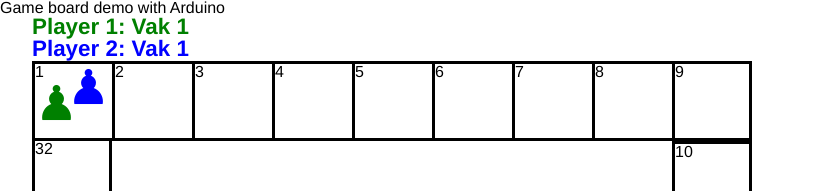
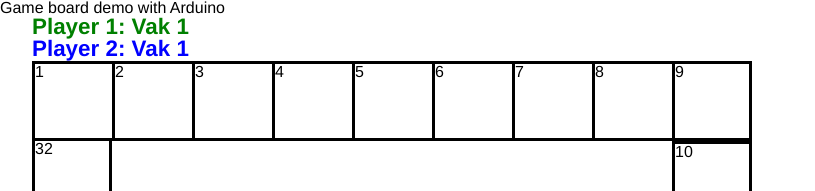
Before and after one commit to cesardg/int4-team14-frontend, a Next.js app: page /board in a window 1280 px wide. Shown: the top 191 px of the page, without its empty margins (0-815 px from the left). Built offline with nearby package versions, Linux system fonts and the light colour scheme.

Commit message:
update bord module

```diff
--- a/components/GameBoard.js
+++ b/components/GameBoard.js
@@ -1,6 +1,7 @@
 import styles from "./GameBoard.module.css";
 
 const GameBoard = ({ currentField1, currentField2 }) => {
+  console.log(currentField1, currentField2);
   let fieldsRow1 = [
     [1, 1, "start"],
     [2, 2, "empty"],
@@ -52,10 +53,10 @@ const GameBoard = ({ currentField1, currentField2 }) => {
             <div key={field[0]} className={styles.fieldRow1}>
               <p>{field[0]}</p>
               <p className={styles.pion1}>
-                {currentField1 == field[1] ? "♟" : ""}
+                {currentField1[0] == field[1] ? "♟" : ""}
               </p>
               <p className={styles.pion2}>
-                {currentField2 == field[1] ? "♟" : ""}
+                {currentField2[0] == field[1] ? "♟" : ""}
               </p>
             </div>
           ))}
@@ -65,10 +66,10 @@ const GameBoard = ({ currentField1, currentField2 }) => {
             <div key={field[0]} className={styles.fieldRow2}>
               <p>{field[0]}</p>
               <p className={styles.pion1}>
-                {currentField1 == field[1] ? "♟" : ""}
+                {currentField1[0] == field[1] ? "♟" : ""}
               </p>
               <p className={styles.pion2}>
-                {currentField2 == field[1] ? "♟" : ""}
+                {currentField2[0] == field[1] ? "♟" : ""}
               </p>
             </div>
           ))}
@@ -78,10 +79,10 @@ const GameBoard = ({ currentField1, currentField2 }) => {
             <div key={field[0]} className={styles.fieldRow3}>
               <p>{field[0]}</p>
               <p className={styles.pion1}>
-                {currentField1 == field[1] ? "♟" : ""}
+                {currentField1[0] == field[1] ? "♟" : ""}
               </p>
               <p className={styles.pion2}>
-                {currentField2 == field[1] ? "♟" : ""}
+                {currentField2[0] == field[1] ? "♟" : ""}
               </p>
             </div>
           ))}
@@ -91,10 +92,10 @@ const GameBoard = ({ currentField1, currentField2 }) => {
             <div key={field[0]} className={styles.fieldRow4}>
               <p>{field[0]}</p>
               <p className={styles.pion1}>
-                {currentField1 == field[1] ? "♟" : ""}
+                {currentField1[0] == field[1] ? "♟" : ""}
               </p>
               <p className={styles.pion2}>
-                {currentField2 == field[1] ? "♟" : ""}
+                {currentField2[0] == field[1] ? "♟" : ""}
               </p>
             </div>
           ))}
--- a/components/GameBoard.module.css
+++ b/components/GameBoard.module.css
@@ -44,6 +44,7 @@
     border: .2rem solid black;
     height: 5rem;
     width: 5rem;
+    display: flex;
 }
 
 .fieldRow1 {
@@ -82,8 +83,6 @@
 
 .pion2 {
     composes: pion1;
-    margin-top: -4rem;
-    margin-left: 2rem;
     color: blue;
 }
 
```
